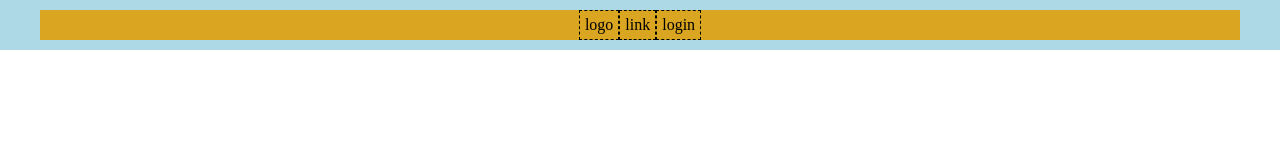
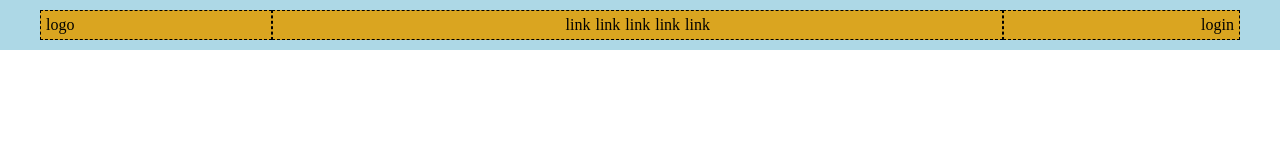
Before and after one commit to defendimattia/htmlcss-struttura-discord, a plain HTML site: page index.html in a window 1280 px wide. Drawn offline with Linux system fonts and the light colour scheme.

Commit message:
style, refactor: header

```diff
--- a/index.html
+++ b/index.html
@@ -14,12 +14,21 @@
     <header class="header-settings">
 
         <div class="header-container">
-            <div>logo</div>
-            <div>link</div>
-            <div>login</div>
+            <div class="header-logo">logo</div>
+            <div class="header-link">
+                <ul class="header-list">
+                    <li>link</li>
+                    <li>link</li>
+                    <li>link</li>
+                    <li>link</li>
+                    <li>link</li>
+                </ul>
+            </div>
+            <div class="header-login">login</div>
         </div>
 
     </header>
+
     <main></main>
     <footer></footer>
 
--- a/style.css
+++ b/style.css
@@ -9,9 +9,9 @@
 }
 
 
-/***************/
-/**** MAIN *****/
-/***************/
+/*****************/
+/**** HEADER *****/
+/*****************/
 
 .header-settings {
     background-color: #add8e6;
@@ -30,3 +30,25 @@
     border: 1px dashed #000000;
     padding: 5px;
 }
+
+.header-logo {
+    flex-grow: 1;
+}
+
+.header-link {
+    flex-grow: 3;
+    justify-content: center;
+
+}
+
+.header-list {
+    display: flex;
+    list-style-type: none;
+    justify-content: center;
+    gap: 5px;
+}
+
+.header-login {
+    text-align: end;
+    flex-grow: 1;
+}
```
